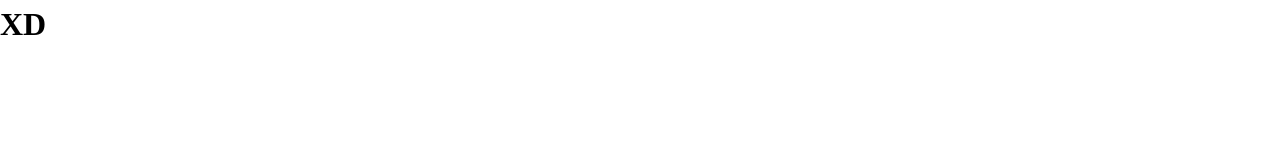
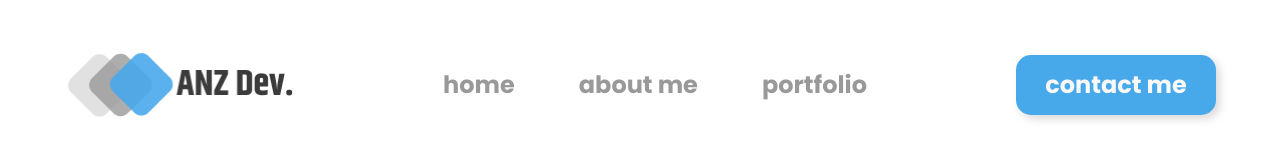
Before and after one commit to ANZ504/portfolio-v2, a plain HTML site: page index.html in a window 1280 px wide. Drawn offline with Linux system fonts and the light colour scheme.

Commit message:
finished header

```diff
--- a/assets/app/scss/base/_modern-reset.scss
+++ b/assets/app/scss/base/_modern-reset.scss
@@ -22,6 +22,7 @@ dd {
 /* Remove list styles on ul, ol elements with a list role, which suggests default styling will be removed */
 ul,
 ol {
+  padding: 0;
   list-style: none;
 }
 
--- a/assets/app/scss/base/_normalize.scss
+++ b/assets/app/scss/base/_normalize.scss
@@ -11,6 +11,7 @@
  html {
     line-height: 1.15; /* 1 */
     -webkit-text-size-adjust: 100%; /* 2 */
+    font-size: 62.5%;
   }
 
   /* Sections
--- a/assets/app/scss/components/_header.scss
+++ b/assets/app/scss/components/_header.scss
@@ -0,0 +1,50 @@
+.header {
+  display: flex;
+  width: 90vw;
+  height: 150px;
+  justify-content: space-between;
+  align-items: center;
+  margin: 10px 0;
+
+  &__logo img{
+    width: 230px;
+    height: 71px;
+    object-fit: cover;
+  }
+  &__nav .nav {
+    &__list {
+      display: flex;
+      width: 450px;
+      height: 41px;
+      justify-content: space-between;
+      align-items: center;
+    }
+    &__items{
+      display: flex;
+      width: auto;
+      height: 41px;
+      padding: 5px 13px;
+      justify-content: center;
+      align-items: center;
+      background-color: transparent;
+      border-radius: 8px;
+      transition: $transtion-1;
+
+      &:hover {
+        background-color: $seccondary-color-2;
+      }
+    }
+    &__item {
+      font-size: $font-lg;
+      font-family: $font-family;
+      font-weight: $font-bold;
+      color: $neutral-color-1;
+      text-transform: lowercase;
+      transition: $transtion-1;
+      &:hover {
+        color: $primary-color;
+      }
+    }
+
+  }
+}
--- a/assets/app/scss/config/_variables.scss
+++ b/assets/app/scss/config/_variables.scss
@@ -1,7 +1,7 @@
 /*=============== GOOGLE FONTS ===============*/
 
 @import url('https://fonts.googleapis.com/css2?family=Poppins:wght@400;500;600;700&display=swap');
-/*=============== VARIABLES CSS ===============*/
+/*=============== VARIABLES ===============*/
 
 /*========== Colors ==========*/
 $primary-color: #47a8ea;
@@ -11,10 +11,11 @@ $neutral-color-1: #999999;
 $neutral-color-2: #d3d3d3;
 $neutral-color-3: #f9f9f9;
 /*========== Font and typography ==========*/
-$body-font-family: "Poppins", sans-serif;
+$font-family: "Poppins", sans-serif;
 /*========== Font Size ==========*/
 $font-sm: 1.8rem;
 $font-md: 2rem;
+$font-lg:2.4rem;
 $font-h1: 6.6rem;
 $font-h2: 4.8rem;
 $font-h3: 2.8rem;
@@ -23,3 +24,6 @@ $font-extra-bold: 900;
 $font-bold: 700;
 $font-regular: 400;
 $font-light: 300;
+
+//Transition
+$transtion-1: all 1s ease;
--- /dev/null
+++ b/assets/app/scss/layout/_layout.scss
@@ -0,0 +1,6 @@
+body {
+    display: flex;
+    width: 100vw;
+    height: auto;
+    justify-content: center;
+}
--- a/assets/app/scss/style.scss
+++ b/assets/app/scss/style.scss
@@ -3,6 +3,10 @@
 @import 'base/normalize';
 //Config
 @import 'config/variables';
+//Layout
+@import 'layout/layout';
+//Utilities
+@import 'utilities/utilities';
 //Components
 @import 'components/about';
 @import 'components/breakpoints';
--- a/assets/app/scss/utilities/_utilities.scss
+++ b/assets/app/scss/utilities/_utilities.scss
@@ -0,0 +1,30 @@
+.button-primary {
+  display: grid;
+  width: 200px;
+  height: 60px;
+  place-items: center;
+  border-radius: 15px;
+  font-size: $font-lg;
+  font-family: $font-family;
+  font-weight: $font-bold;
+  color: $neutral-color-3;
+  background-color: $primary-color;
+  box-shadow: 4px 4px 8px 0px rgba(0, 0, 0, 0.15);
+  -webkit-box-shadow: 4px 4px 8px 0px rgba(0, 0, 0, 0.15);
+  -moz-box-shadow: 4px 4px 8px 0px rgba(0, 0, 0, 0.15);
+}
+.button-seccondary {
+    display: grid;
+    width: 200px;
+    height: 60px;
+    place-items: center;
+    border-radius: 15px;
+    font-size: 2.4rem;
+    font-family: $font-family;
+    font-weight: $font-bold;
+    color: $primary-color;
+    background-color: #fff;
+    box-shadow: 4px 4px 8px 0px rgba(0, 0, 0, 0.15);
+    -webkit-box-shadow: 4px 4px 8px 0px rgba(0, 0, 0, 0.15);
+    -moz-box-shadow: 4px 4px 8px 0px rgba(0, 0, 0, 0.15);
+  }
--- a/index.html
+++ b/index.html
@@ -1,5 +1,6 @@
 <!DOCTYPE html>
 <html lang="es">
+
 <head>
     <meta charset="UTF-8">
     <meta http-equiv="X-UA-Compatible" content="IE=edge">
@@ -8,6 +9,24 @@
     <link rel="stylesheet" href="/assets/app/scss/style.css"">
 </head>
 <body>
-    <h1>XD</h1>
-</body>
+    <!-- Header -->
+    <header class=" header">
+    <div class="header__logo">
+        <img src="./assets/img/logos/logo--black.png" alt="Logo ANZ Dev. Negro">
+    </div>
+    <div class="header__nav">
+        <nav class="nav">
+            <ul class="nav__list">
+                <li class="nav__items"><a href="#" class="nav__item">Home</a></li>
+                <li class="nav__items"><a href="#" class="nav__item">About Me</a></li>
+                <li class="nav__items"><a href="#" class="nav__item">Portfolio</a></li>
+            </ul>
+        </nav>
+    </div>
+    <div class="header__buttons">
+        <a href="" class="button-primary">contact me</a>
+    </div>
+    </header>
+    </body>
+
 </html>
```
Also changed, not shown: assets/app/scss/style.css, 1 other file.
